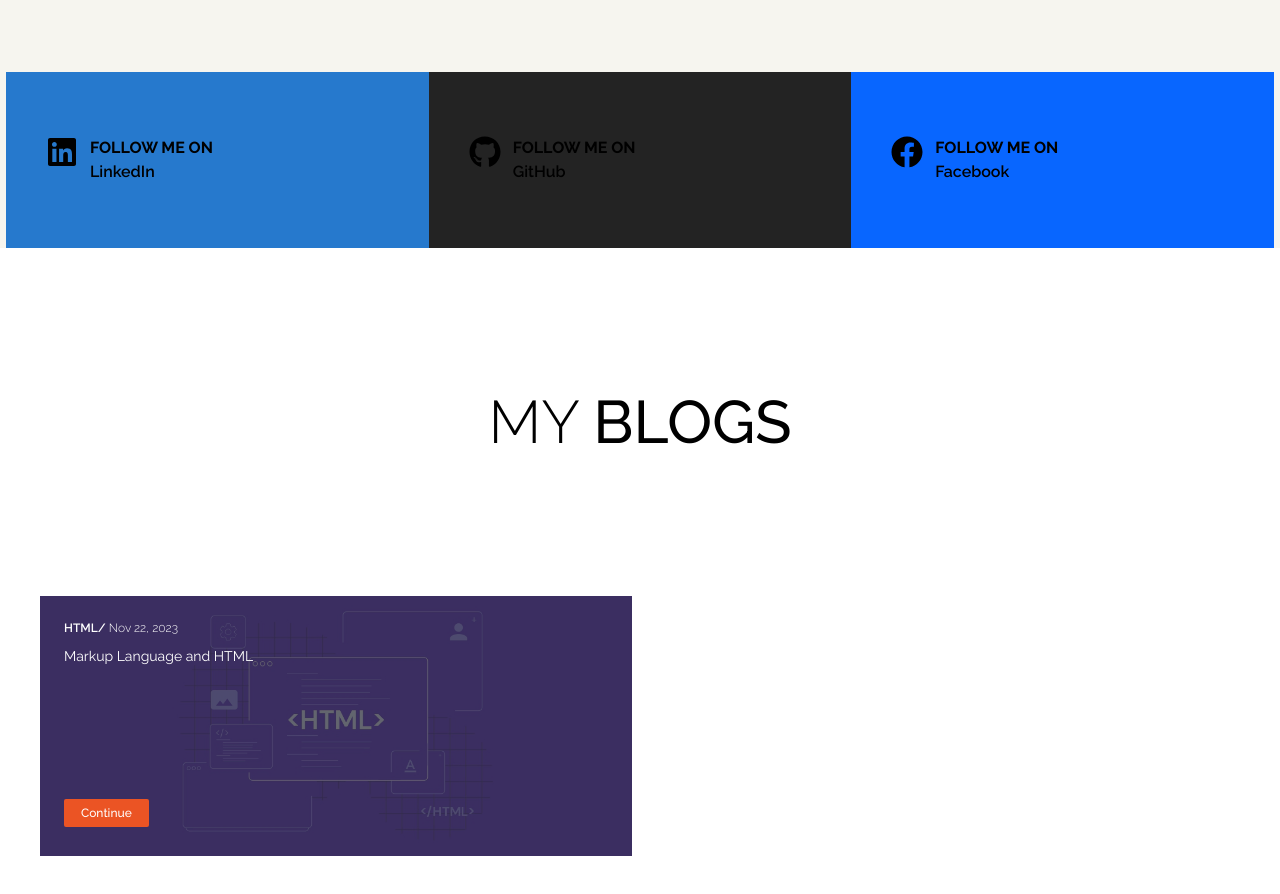
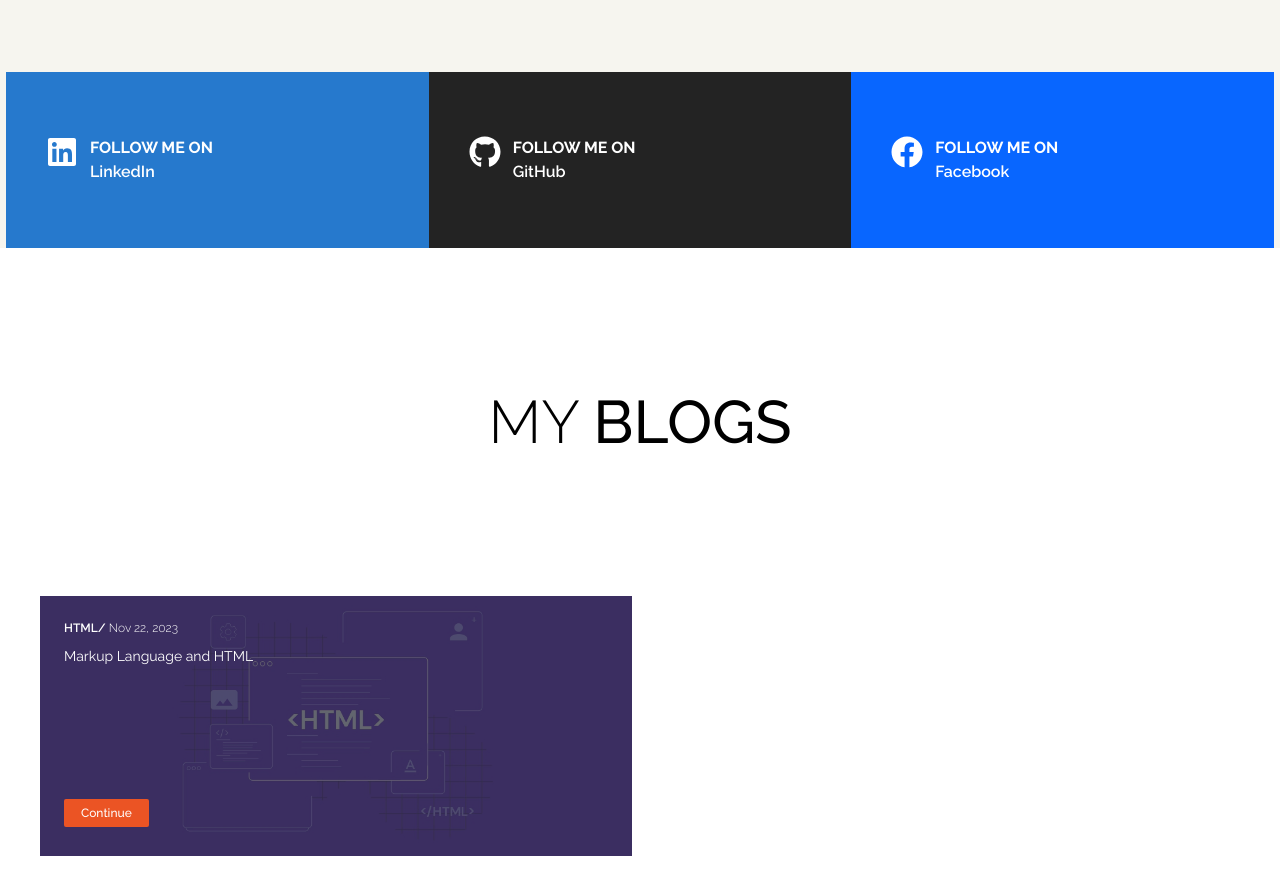
Before and after one commit to eaysin-arafat/portfolio, a Next.js app: page / in a window 1280 px wide. Shown: the part 4100-4994 px from the top of the page. Built offline with nearby package versions, Linux system fonts and the light colour scheme.

Commit message:
update social text color

```diff
--- a/src/app/globals.css
+++ b/src/app/globals.css
@@ -8,6 +8,7 @@
   --bgWhiteColor: white;
   --orangeColor: #eb5424;
   --textColor: black;
+  --socialTextColor: white;
   --grayTextColor: #606060;
   --formHover: white
   --grayColor: #303030;
@@ -23,6 +24,7 @@
   --bgWhiteColor: black;
   --borderColor: #444444;
   --textColor: white;
+  --socialTextColor: black;
   --grayTextColor: #d1d5db;
   --formHover: #3f3f46;
   --orangeColor: #eb5424;
--- a/src/components/contact/social.tsx
+++ b/src/components/contact/social.tsx
@@ -31,14 +31,12 @@ export default function Social() {
             href={item?.url}
             key={index}
             style={{ backgroundColor: item?.bgColor }}
-            className={`bg-${item?.bgColor} flex items-start gap-3 py-16 px-10 hover:!bg-bgColor hover:text-black transition duration-1000 ease-in-out`}
+            className={`bg-${item?.bgColor} flex items-start gap-3 py-16 px-10 hover:bg-bgColor hover:text-textColor transition duration-1000 ease-in-out`}
           >
-            <div className="text-textColor">{item?.icon}</div>
+            <div className="text-white">{item?.icon}</div>
             <div className="">
-              <h4 className="uppercase font-bold text-textColor">
-                Follow me on
-              </h4>
-              <h3 className="capitalize font-semibold text-textColor">
+              <h4 className="uppercase font-bold text-white">Follow me on</h4>
+              <h3 className="capitalize font-semibold text-white">
                 {item?.name}
               </h3>
             </div>
--- a/tailwind.config.ts
+++ b/tailwind.config.ts
@@ -25,6 +25,7 @@ const config: Config = {
         linkedinBg: "var(--linkedinBg)",
         facebookBg: "var(--facebookBg)",
         overlayColor: "var(--overlayColor)",
+        socialTextColor: "var(--socialTextColor)",
       },
     },
   },
```
